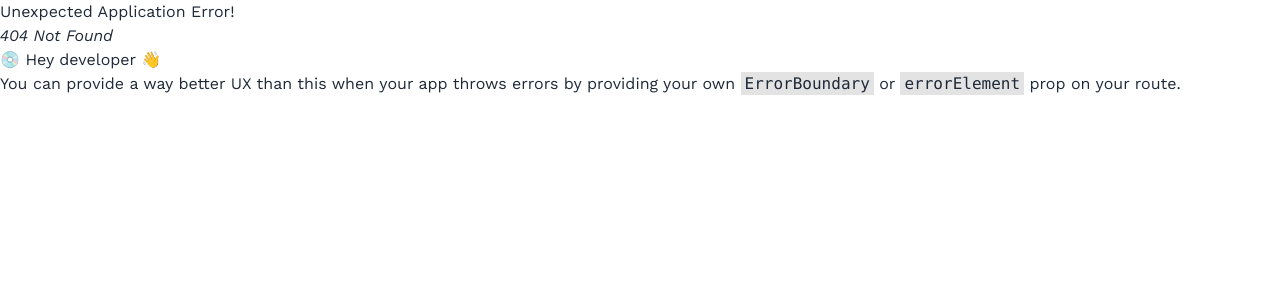
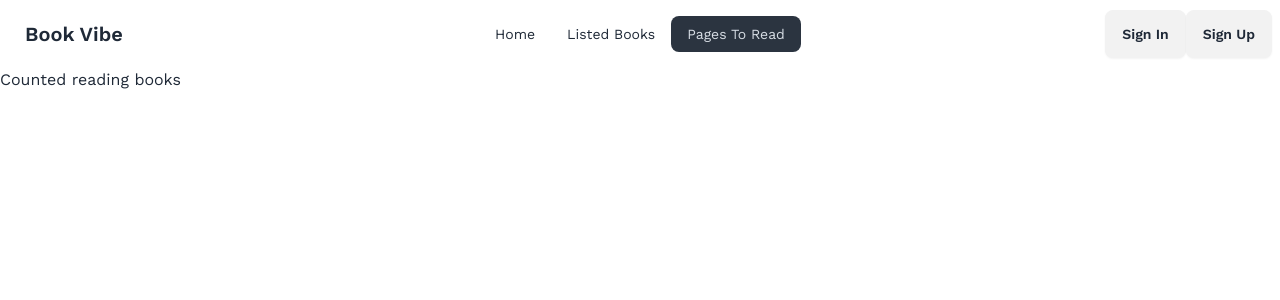
Before and after one commit to nahar-nur/asignment-eight-br, a React (Vite) app: page /pagesToRead in a window 1280 px wide. Before the commit this address had no page. Shown: the top 300 px of the page. Built offline with nearby package versions, Linux system fonts and the light colour scheme.

Commit message:
set nested route and navbar with error element

```diff
--- /dev/null
+++ b/src/components/ErrorPage/ErrorPage.jsx
@@ -0,0 +1,13 @@
+import { Link } from "react-router-dom";
+
+
+const ErrorPage = () => {
+    return (
+        <div>
+            <h2>Oooops!!!!</h2>
+            <Link to="/">Go Back To Home</Link>
+        </div>
+    );
+};
+
+export default ErrorPage;
--- /dev/null
+++ b/src/components/Header/Header.jsx
@@ -0,0 +1,45 @@
+import { NavLink } from "react-router-dom";
+
+const Header = () => {
+
+    const links = <>
+     <li><NavLink to= "/">Home</NavLink></li>
+     <li><NavLink to= "/listedBooks">Listed Books</NavLink></li>
+     <li><NavLink to= "/pagesToRead">Pages To Read</NavLink></li>
+
+
+    </>
+    return (
+        <div>
+            <div className="navbar bg-base-100">
+  <div className="navbar-start">
+    <div className="dropdown">
+      <div tabIndex={0} role="button" className="btn btn-ghost lg:hidden">
+        <svg xmlns="http://www.w3.org/2000/svg" className="h-5 w-5" fill="none" viewBox="0 0 24 24" stroke="currentColor"><path strokeLinecap="round" strokeLinejoin="round" strokeWidth="2" d="M4 6h16M4 12h8m-8 6h16" /></svg>
+      </div>
+      <ul tabIndex={0} className="menu menu-sm dropdown-content mt-3 z-[1] p-2 shadow bg-base-100 rounded-box w-52">
+        {
+        links
+        }
+
+      </ul>
+    </div>
+    <a className="btn btn-ghost text-xl">Book Vibe</a>
+  </div>
+  <div className="navbar-center hidden lg:flex">
+    <ul className="menu menu-horizontal px-1">
+     {links}
+
+    </ul>
+  </div>
+  <div className="navbar-end">
+  <a className="btn">Sign In</a>
+    <a className="btn">Sign Up</a>
+  </div>
+</div>
+
+        </div>
+    );
+};
+
+export default Header;
--- /dev/null
+++ b/src/components/Pages/ListedBooks.jsx
@@ -0,0 +1,11 @@
+
+
+const ListedBooks = () => {
+    return (
+        <div>
+            List of the book
+        </div>
+    );
+};
+
+export default ListedBooks;
--- /dev/null
+++ b/src/components/Pages/PagesToRead.jsx
@@ -0,0 +1,11 @@
+
+
+const PagesToRead = () => {
+    return (
+        <div>
+            Counted reading books
+        </div>
+    );
+};
+
+export default PagesToRead;
--- a/src/components/Root/Root.jsx
+++ b/src/components/Root/Root.jsx
@@ -1,11 +1,12 @@
 import { Outlet } from "react-router-dom";
 import Home from "../Home/Home";
+import Header from "../Header/Header";
 
 
 const Root = () => {
     return (
         <div>
-            <Home></Home>
+            <Header></Header>
            <Outlet></Outlet>
         </div>
     );
--- a/src/main.jsx
+++ b/src/main.jsx
@@ -7,16 +7,29 @@
 } from "react-router-dom";
 import Root from './components/Root/Root';
 import Home from './components/Home/Home';
+import ListedBooks from './components/Pages/ListedBooks';
+import PagesToRead from './components/Pages/PagesToRead';
+import ErrorPage from './components/ErrorPage/ErrorPage';
 
 const router = createBrowserRouter([
   {
     path: "/",
     element: <Root></Root>,
+    errorElement:<ErrorPage></ErrorPage>,
     children: [
       {
-        path: "/Home",
+        path: "/",
         element:<Home></Home> ,
       },
+      {
+        path: "/lisedBooks",
+        element: <ListedBooks></ListedBooks>,
+      },
+      {
+        path: "/pagesToRead",
+element: <PagesToRead></PagesToRead>,
+
+      }
     ],
   },
 ]);
```
